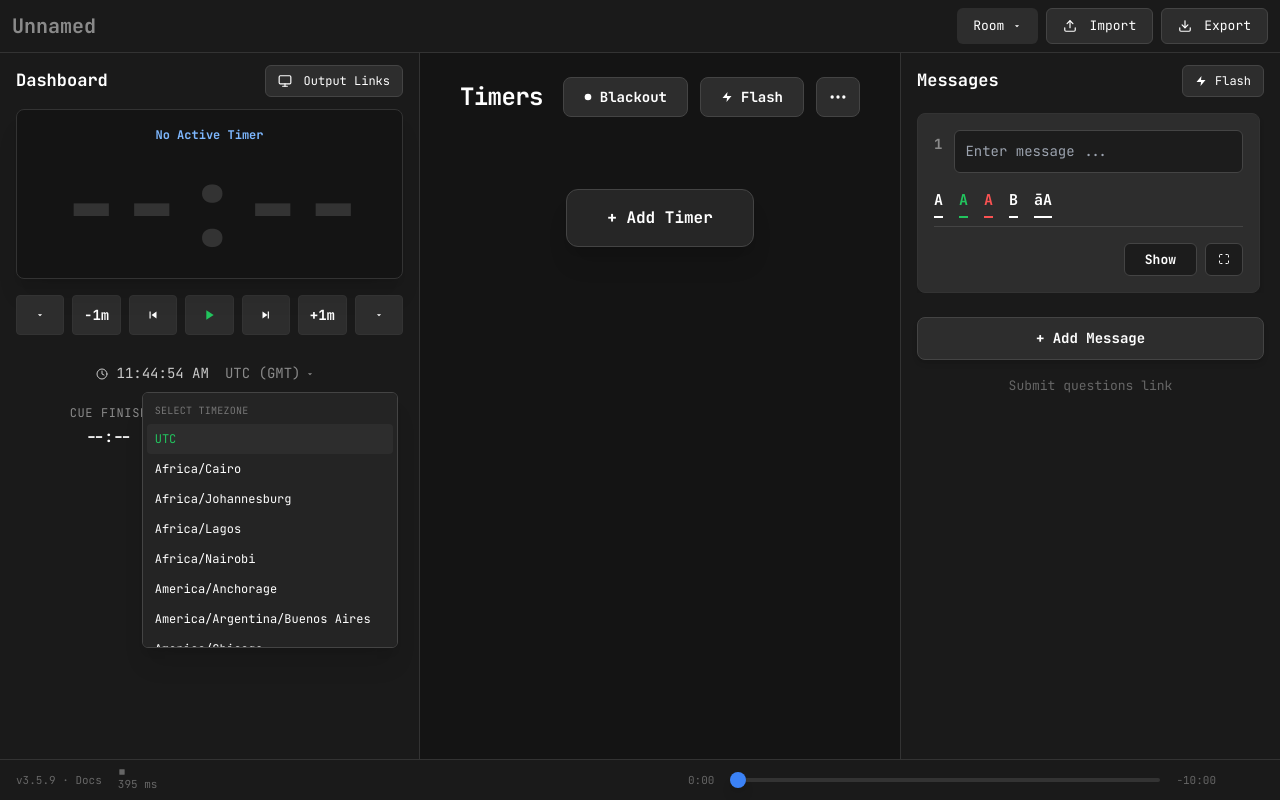
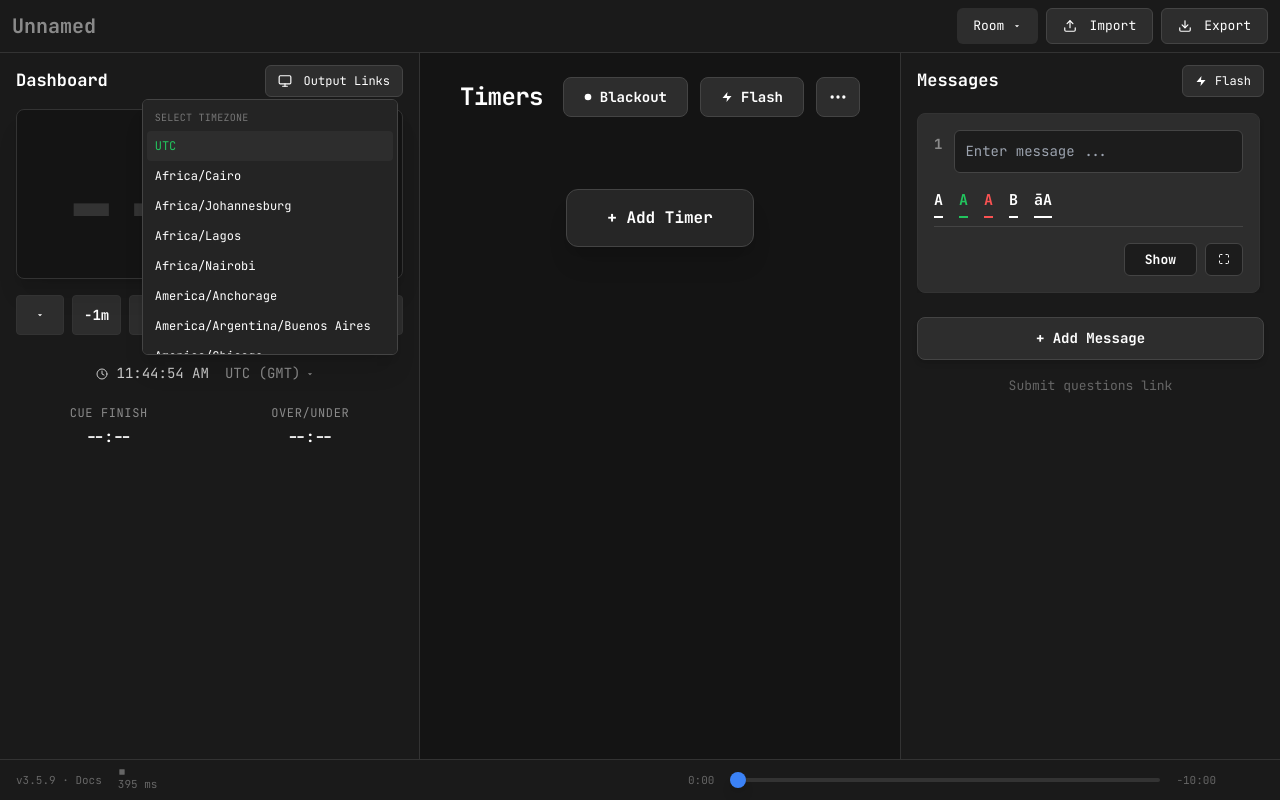
Before and after one commit to e1n7/stage-timer, a React (Vite) app: page / in a window 1280 px wide. Both pictures are taken after a click on the button "Click to change timezone". Built offline with nearby package versions, Linux system fonts and the light colour scheme.

Commit message:
UI: move timezone menu to show above the button as requested

```diff
--- a/src/App.tsx
+++ b/src/App.tsx
@@ -819,7 +819,7 @@ function App() {
                   <IconChevronDown />
                 </button>
                 {isTimeZoneMenuOpen && (
-                  <div className="absolute top-full left-1/2 z-50 mt-1 max-h-64 w-64 -translate-x-1/2 overflow-y-auto rounded-md border border-[#444] bg-[#242424] p-1 shadow-xl custom-scrollbar">
+                  <div className="absolute bottom-full left-1/2 z-50 mb-1 max-h-64 w-64 -translate-x-1/2 overflow-y-auto rounded-md border border-[#444] bg-[#242424] p-1 shadow-xl custom-scrollbar">
                     <div className="px-2 py-1.5 text-[10px] uppercase tracking-wide text-[#777]">Select Timezone</div>
                     {TIMEZONES.map((tz) => (
                       <div
```
